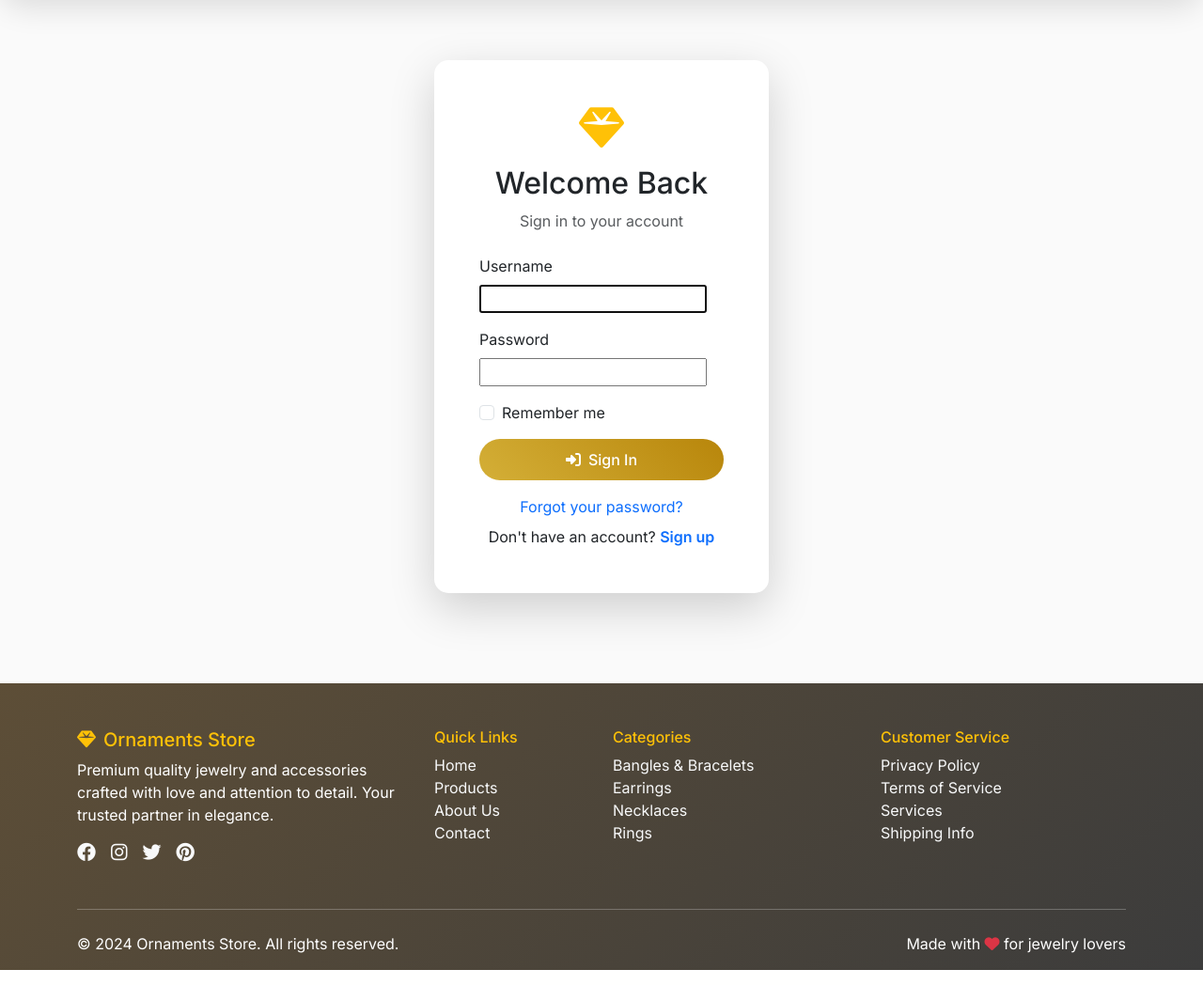
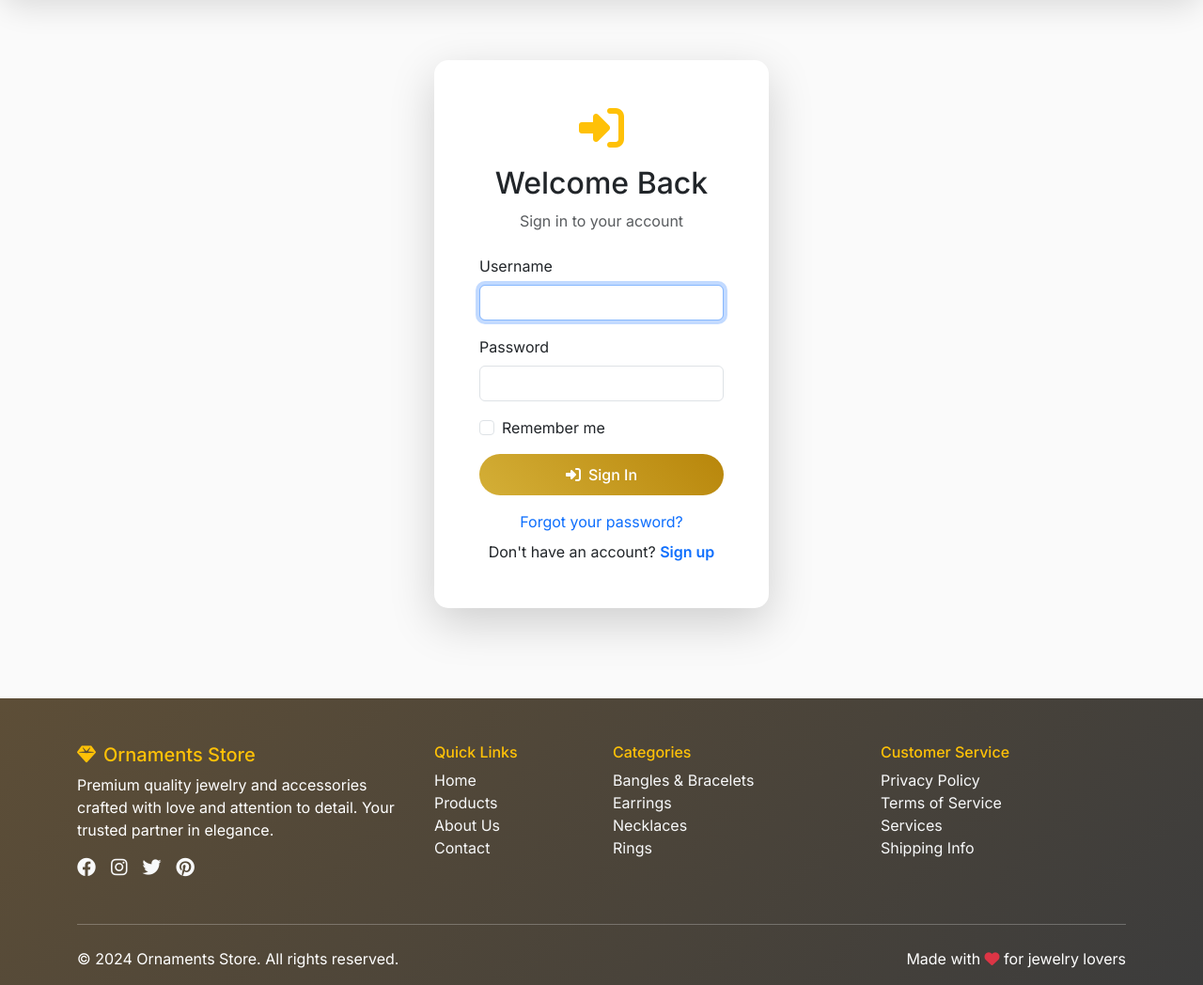
Before and after one commit to SARATH0899/Lustre-Realm, a Django app: page /accounts/login/ in a window 1280 px wide. Shown: the part 106-1154 px from the top of the page at 94% size. Run offline with Django 4.2, Linux system fonts and the light colour scheme.

Commit message:
(fix): Input styling of login form

```diff
--- a/accounts/forms.py
+++ b/accounts/forms.py
@@ -1,5 +1,5 @@
 from django import forms
-from django.contrib.auth.forms import UserCreationForm
+from django.contrib.auth.forms import UserCreationForm, AuthenticationForm
 from .models import User, Address
 
 
@@ -31,6 +31,13 @@ class UserRegistrationForm(UserCreationForm):
         return user
 
 
+class UserLoginForm(AuthenticationForm):
+    def __init__(self, *args, **kwargs):
+        super().__init__(*args, **kwargs)
+        for field in self.fields:
+            self.fields[field].widget.attrs.update({'class': 'form-control'})
+
+
 class UserProfileForm(forms.ModelForm):
     class Meta:
         model = User
--- a/accounts/views.py
+++ b/accounts/views.py
@@ -7,11 +7,12 @@ from django.contrib import messages
 from django.urls import reverse_lazy
 from django.contrib.auth.views import LoginView as DjangoLoginView, LogoutView as DjangoLogoutView
 from .models import User, Address
-from .forms import UserRegistrationForm, UserProfileForm, AddressForm
+from .forms import UserRegistrationForm, UserLoginForm, UserProfileForm, AddressForm
 
 
 class LoginView(DjangoLoginView):
     template_name = 'accounts/login.html'
+    form_class = UserLoginForm
     redirect_authenticated_user = True
 
     def form_valid(self, form):
--- a/templates/accounts/login.html
+++ b/templates/accounts/login.html
@@ -9,7 +9,7 @@
             <div class="card shadow-lg">
                 <div class="card-body p-5">
                     <div class="text-center mb-4">
-                        <i class="fas fa-gem fa-3x text-warning mb-3"></i>
+                        <i class="fas fa-sign-in-alt fa-3x text-warning mb-3"></i>
                         <h2 class="card-title">Welcome Back</h2>
                         <p class="text-muted">Sign in to your account</p>
                     </div>
```
